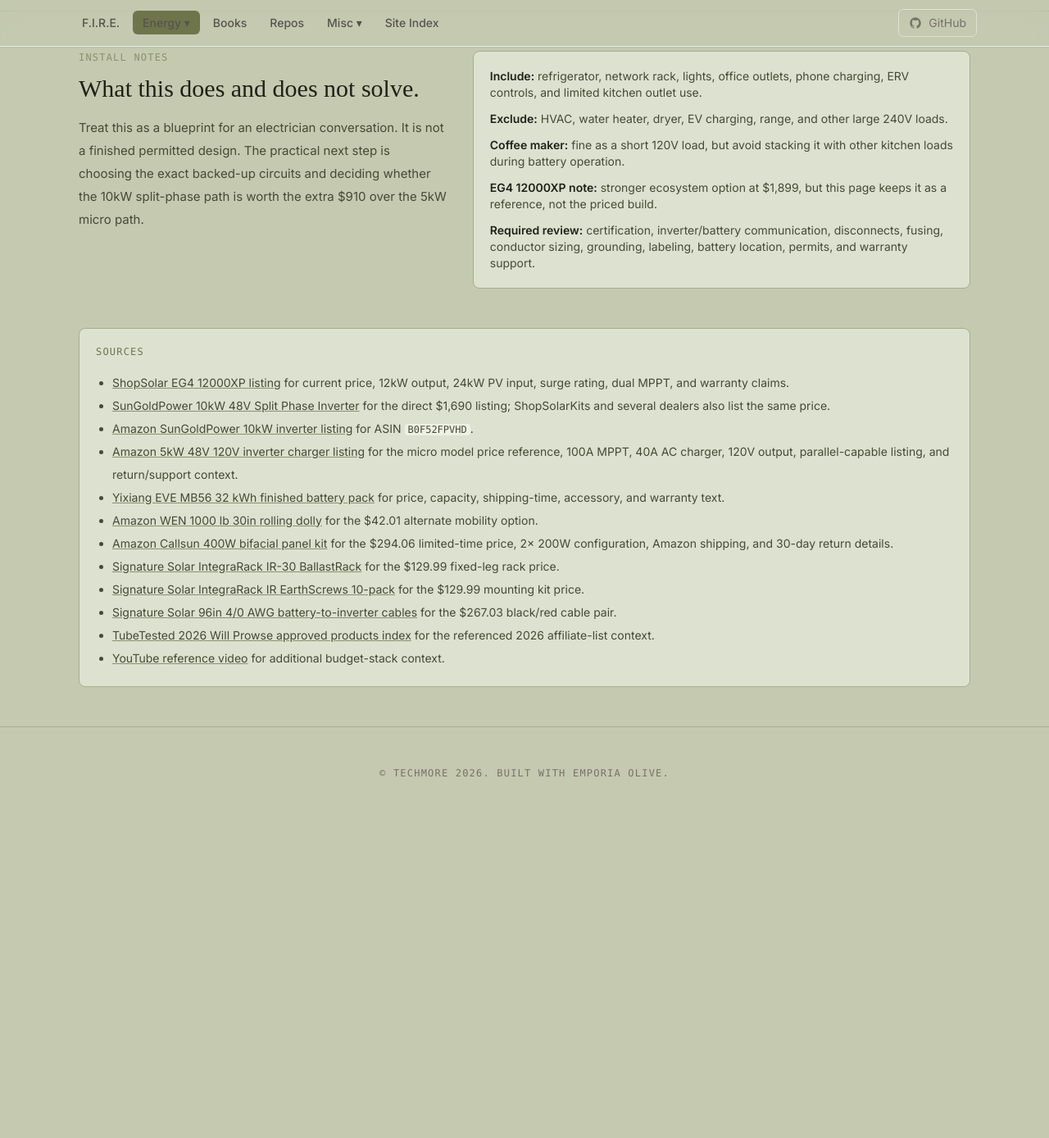
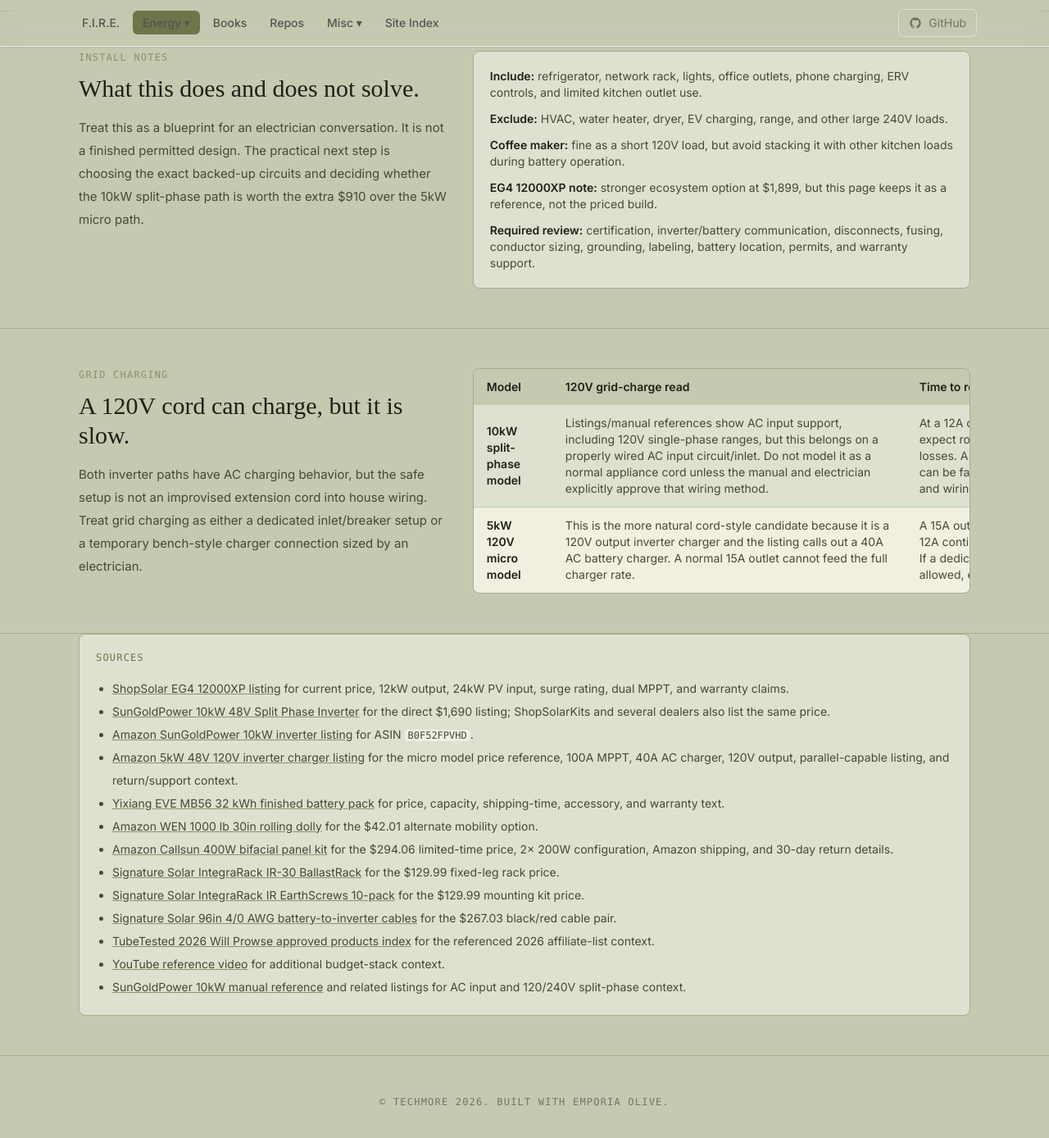
Before and after one commit to techmore/techmore.github.io, a Jekyll site: the page built from pages/energy-monitoring/will-prowse-2026.html, in a window 1280 px wide and 1400 px high, scrolled down 3656 px. Shown: the top 1388 px of the window at 82% size. Built offline with Jekyll 4.4.1, drawn with Linux system fonts in a browser that asks for light colours; nearby versions of some CDN libraries; some web fonts are replaced; before the commit the page ends 4655 px from its top, so only the background shows below that.

Commit message:
Add grid charging notes

```diff
--- a/pages/energy-monitoring/will-prowse-2026.html
+++ b/pages/energy-monitoring/will-prowse-2026.html
@@ -322,6 +322,43 @@ title: Will Prowse 2026 - Techmore
     </div>
   </section>
 
+  <section class="bg-olive-200/70 border-y border-olive-400">
+    <div class="max-w-6xl mx-auto px-4 sm:px-6 lg:px-8 py-12">
+      <div class="grid gap-8 lg:grid-cols-[0.85fr_1.15fr]">
+        <div>
+          <p class="font-mono text-xs tracking-widest uppercase text-olive-500">Grid charging</p>
+          <h2 class="mt-3 text-3xl text-olive-950">A 120V cord can charge, but it is slow.</h2>
+          <p class="mt-4 text-olive-800 leading-7">
+            Both inverter paths have AC charging behavior, but the safe setup is not an improvised extension cord into house wiring. Treat grid charging as either a dedicated inlet/breaker setup or a temporary bench-style charger connection sized by an electrician.
+          </p>
+        </div>
+        <div class="overflow-x-auto rounded-lg border border-olive-400 bg-olive-200">
+          <table class="w-full min-w-[820px] text-left text-sm">
+            <thead class="bg-olive-300 text-olive-950">
+              <tr>
+                <th class="px-4 py-3 font-semibold">Model</th>
+                <th class="px-4 py-3 font-semibold">120V grid-charge read</th>
+                <th class="px-4 py-3 font-semibold">Time to refill 23 kWh usable</th>
+              </tr>
+            </thead>
+            <tbody class="divide-y divide-olive-300 text-olive-800">
+              <tr>
+                <td class="px-4 py-3 font-semibold text-olive-950">10kW split-phase model</td>
+                <td class="px-4 py-3">Listings/manual references show AC input support, including 120V single-phase ranges, but this belongs on a properly wired AC input circuit/inlet. Do not model it as a normal appliance cord unless the manual and electrician explicitly approve that wiring method.</td>
+                <td class="px-4 py-3">At a 12A continuous 120V source, expect roughly 17-20 hours after losses. A larger dedicated input circuit can be faster if the inverter settings and wiring support it.</td>
+              </tr>
+              <tr class="bg-amber-50/60">
+                <td class="px-4 py-3 font-semibold text-olive-950">5kW 120V micro model</td>
+                <td class="px-4 py-3">This is the more natural cord-style candidate because it is a 120V output inverter charger and the listing calls out a 40A AC battery charger. A normal 15A outlet cannot feed the full charger rate.</td>
+                <td class="px-4 py-3">A 15A outlet should be treated around 12A continuous, so about 17-20 hours. If a dedicated 20A 120V circuit is allowed, estimate roughly 13-16 hours.</td>
+              </tr>
+            </tbody>
+          </table>
+        </div>
+      </div>
+    </div>
+  </section>
+
   <section class="max-w-6xl mx-auto px-4 sm:px-6 lg:px-8 pb-12">
     <div class="rounded-lg border border-olive-400 bg-olive-200 p-5">
       <p class="font-mono text-xs tracking-widest uppercase text-olive-600">Sources</p>
@@ -338,6 +375,7 @@ title: Will Prowse 2026 - Techmore
         <li><a href="https://signaturesolar.com/96in-4-0-awg-battery-to-inverter-cables-black-and-red/" class="underline decoration-olive-500 hover:text-olive-700">Signature Solar 96in 4/0 AWG battery-to-inverter cables</a> for the $267.03 black/red cable pair.</li>
         <li><a href="https://tubetested.com/episodes/58" class="underline decoration-olive-500 hover:text-olive-700">TubeTested 2026 Will Prowse approved products index</a> for the referenced 2026 affiliate-list context.</li>
         <li><a href="https://www.youtube.com/watch?v=HarRKsrqOss" class="underline decoration-olive-500 hover:text-olive-700">YouTube reference video</a> for additional budget-stack context.</li>
+        <li><a href="https://device.report/manuals/sungoldpower-10kw-48v-split-phase-solar-inverter-manual" class="underline decoration-olive-500 hover:text-olive-700">SunGoldPower 10kW manual reference</a> and related listings for AC input and 120/240V split-phase context.</li>
       </ul>
     </div>
   </section>
```
